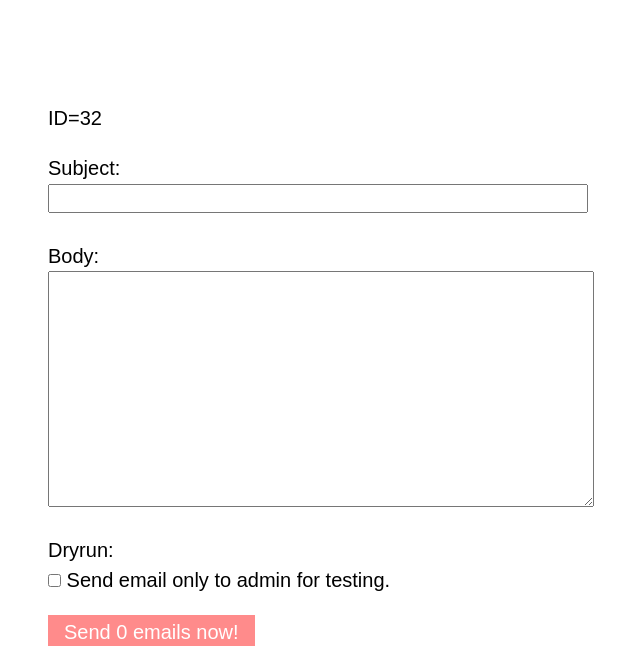
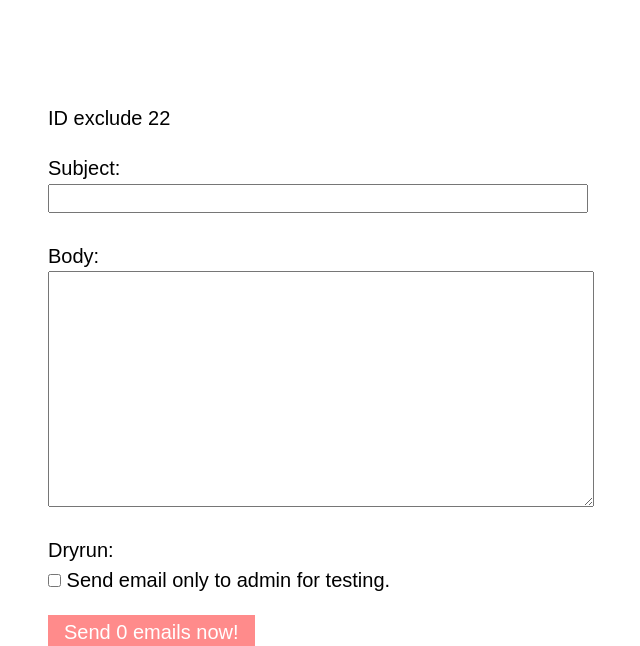
Before and after one commit to sirodoht/cyanblue, a Django app: page /dashboard/announce/ in a window 1280 px wide. Shown: the part 329-975 px from the top of the page, without its empty margins (322-962 px from the left). Run offline with Django 3.2, Linux system fonts and the light colour scheme; the visitor is signed in with stand-in values (Sample User, id 1); data that the repository does not hold is empty.

Commit message:
fix event template copy

```diff
--- a/main/templates/main/dashboard_announce.html
+++ b/main/templates/main/dashboard_announce.html
@@ -13,7 +13,7 @@
 
 <main>
     <p>
-        ID=32
+        ID exclude 22
     </p>
     <section>
         <form method="post">
```
